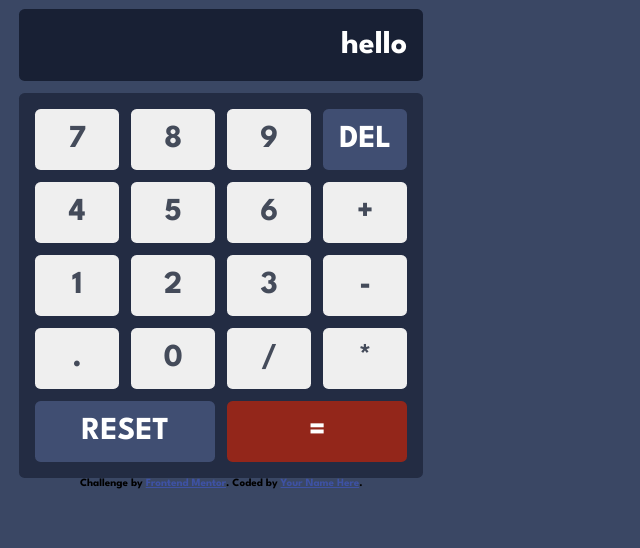
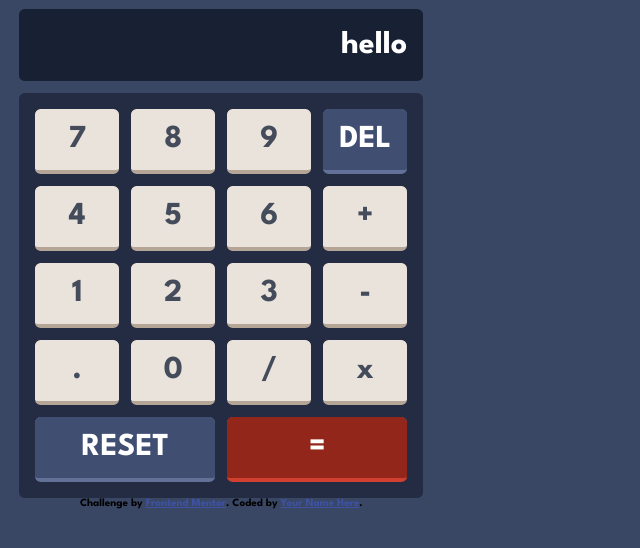
Before and after one commit to chegebrian/calculator-app-main, a plain HTML site: page index.html in a window 1280 px wide. Shown: the part 44-592 px from the top of the page, without its empty margins (0-640 px from the left). Drawn offline with Linux system fonts and the light colour scheme.

Commit message:
implement active-states-theme-1

```diff
--- a/index.html
+++ b/index.html
@@ -52,11 +52,10 @@
         <button>.</button>
         <button>0</button>
         <button>/</button>
-        <button>*</button>
+        <button>x</button>
         <button class="reset" type="reset">RESET</button>
         <button class="submit" type="submit">=</button>
       </main>
-
       <div class="attribution">
         Challenge by
         <a href="https://www.frontendmentor.io?ref=challenge" target="_blank"
--- a/style.css
+++ b/style.css
@@ -36,7 +36,7 @@
   /* #### Keys */
 
   /* (key background) */
-  --Desaturated-dark-blue: hsl(225, 21%, 49%);
+  --Desaturated-dark-blue-hover: hsl(225, 21%, 49%);
   /* (key shadow) */
   --Desaturated-dark-blue: hsl(224, 28%, 35%);
   /*  (key background, toggle) */
@@ -164,15 +164,6 @@ main {
   border-radius: 0.35rem;
 }
 
-button {
-  padding: 1rem;
-  font-size: var(--Font-size);
-  outline: none;
-  border-radius: 0.35rem;
-  border: none;
-  color: var(--Very-dark-grayish-blue);
-}
-
 .reset {
   grid-column: 1 / 3;
 }
@@ -210,9 +201,79 @@ button {
 
 .del,
 .reset {
-  background-color: var(--Desaturated-dark-blue);
+  background-color: var(--Desaturated-dark-blue-hover);
 }
 
 .submit {
+  background-color: var(--Red);
+}
+
+button {
+  padding: 1rem;
+  font-size: var(--Font-size);
+  outline: none;
+  border-radius: 0.35rem;
+  color: var(--Very-dark-grayish-blue);
+  cursor: pointer;
+  background-color: var(--Grayish-orange);
+  border: solid transparent;
+  border-width: 0 0 4px;
+  overflow: visible;
+  touch-action: manipulation;
+  transform: translateZ(0);
+  transition: filter 0.2s;
+  user-select: none;
+  -webkit-user-select: none;
+  vertical-align: middle;
+  white-space: nowrap;
+  width: 100%;
+}
+
+button:after {
+  background-clip: padding-box;
+  background-color: var(--Light-grayish-orange);
+  border: solid transparent;
+  border-radius: 0.35rem;
+  border-width: 0 0 4px;
+  bottom: -4px;
+  content: "";
+  left: 0;
+  position: absolute;
+  right: 0;
+  top: 0;
+  z-index: -1;
+}
+.del:after,
+.reset:after {
+  background-clip: padding-box;
+  background-color: var(--Desaturated-dark-blue);
+  border: solid transparent;
+  border-radius: 0.35rem;
+  border-width: 0 0 4px;
+  bottom: -4px;
+  content: "";
+  left: 0;
+  position: absolute;
+  right: 0;
+  top: 0;
+  z-index: -1;
+}
+.submit:after {
+  background-clip: padding-box;
   background-color: var(--Dark-red);
+  border: solid transparent;
+  border-radius: 0.35rem;
+  border-width: 0 0 4px;
+  bottom: -4px;
+  content: "";
+  left: 0;
+  position: absolute;
+  right: 0;
+  top: 0;
+  z-index: -1;
 }
+
+button:active {
+  border-width: 4px 0 0;
+  background: none;
+}
```
